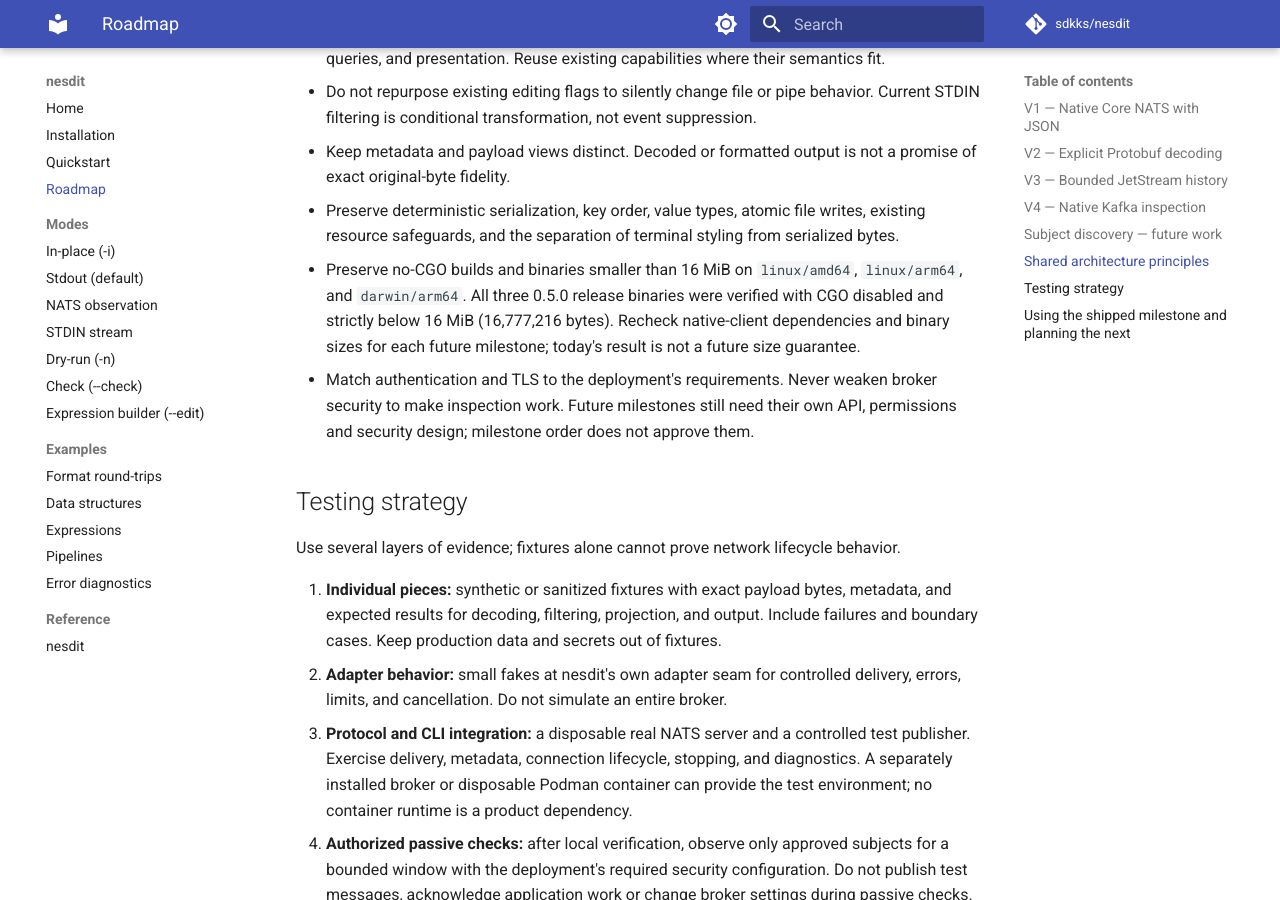
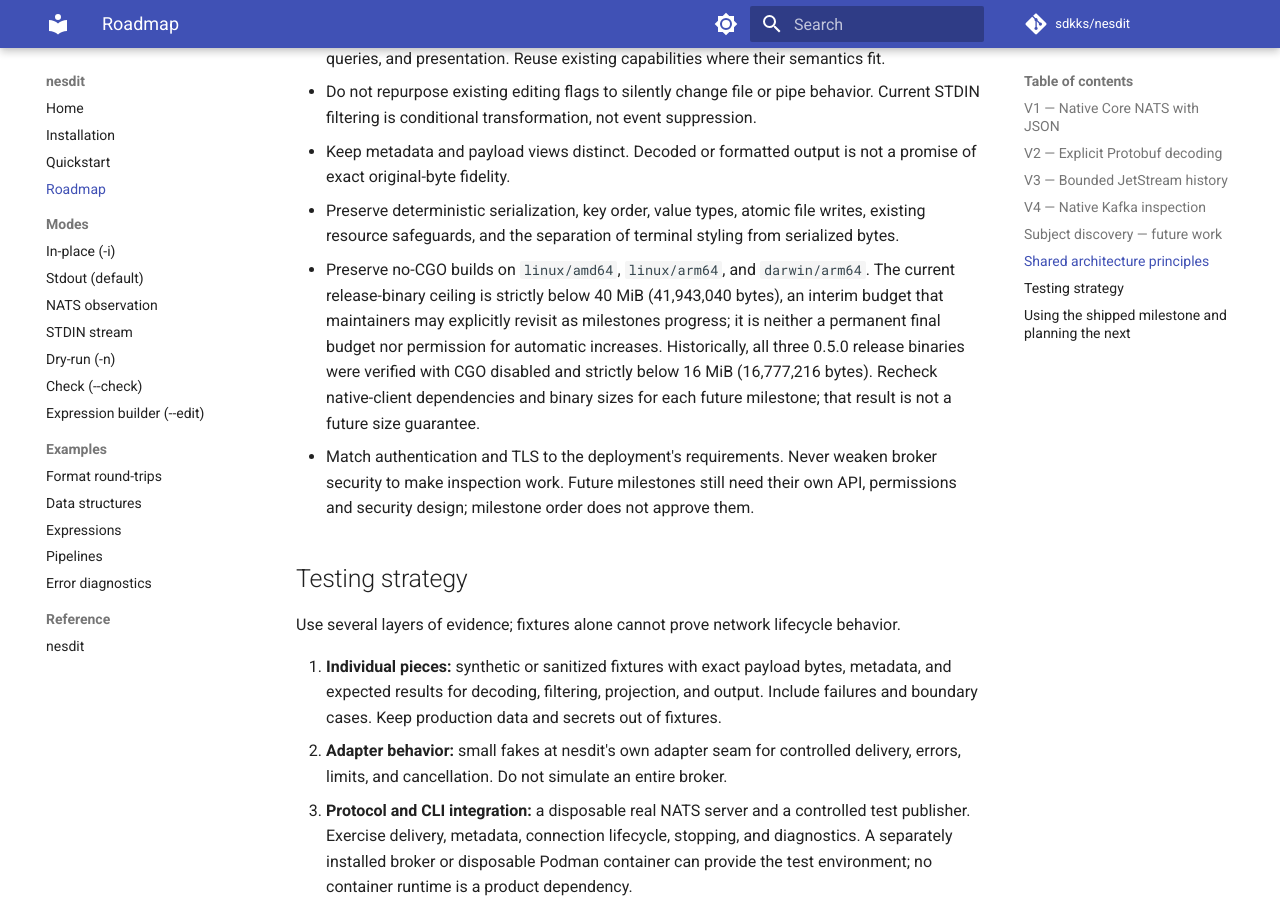
Before and after one commit to sdkks/nesdit, an MkDocs documentation site: the page built from docs/roadmap.md, in a window 1280 px wide and 900 px high, scrolled down 3628 px. Built offline with MkDocs 1.6.1 and Material for MkDocs 9.7.7, drawn with Linux system fonts in a browser that asks for light colours; comment, search, counter and statistics services are not loaded.

Commit message:
build: raise the interim release binary budget to 40 MiB
Align release packaging and CI on a strict 40 MiB ceiling, test the exact
boundary, and document the interim budget without changing runtime limits.

```diff
--- a/docs/roadmap.md
+++ b/docs/roadmap.md
@@ -149,10 +149,13 @@ traffic, publishers or subscriptions. It does not add native JetStream support.
   of exact original-byte fidelity.
 - Preserve deterministic serialization, key order, value types, atomic file writes,
   existing resource safeguards, and the separation of terminal styling from serialized bytes.
-- Preserve no-CGO builds and binaries smaller than 16 MiB on `linux/amd64`, `linux/arm64`,
-  and `darwin/arm64`. All three 0.5.0 release binaries were verified with CGO disabled
+- Preserve no-CGO builds on `linux/amd64`, `linux/arm64`, and `darwin/arm64`.
+  The current release-binary ceiling is strictly below 40 MiB (41,943,040 bytes),
+  an interim budget that maintainers may explicitly revisit as milestones progress;
+  it is neither a permanent final budget nor permission for automatic increases.
+  Historically, all three 0.5.0 release binaries were verified with CGO disabled
   and strictly below 16 MiB (16,777,216 bytes). Recheck native-client dependencies
-  and binary sizes for each future milestone; today's result is not a future size guarantee.
+  and binary sizes for each future milestone; that result is not a future size guarantee.
 - Match authentication and TLS to the deployment's requirements.
   Never weaken broker security to make inspection work. Future milestones still need
   their own API, permissions and security design; milestone order does not approve them.
```
Also changed, not shown: AGENTS.md (+3 -1 lines), docs/releasing.md (+3 -1 lines), 3 other files.
